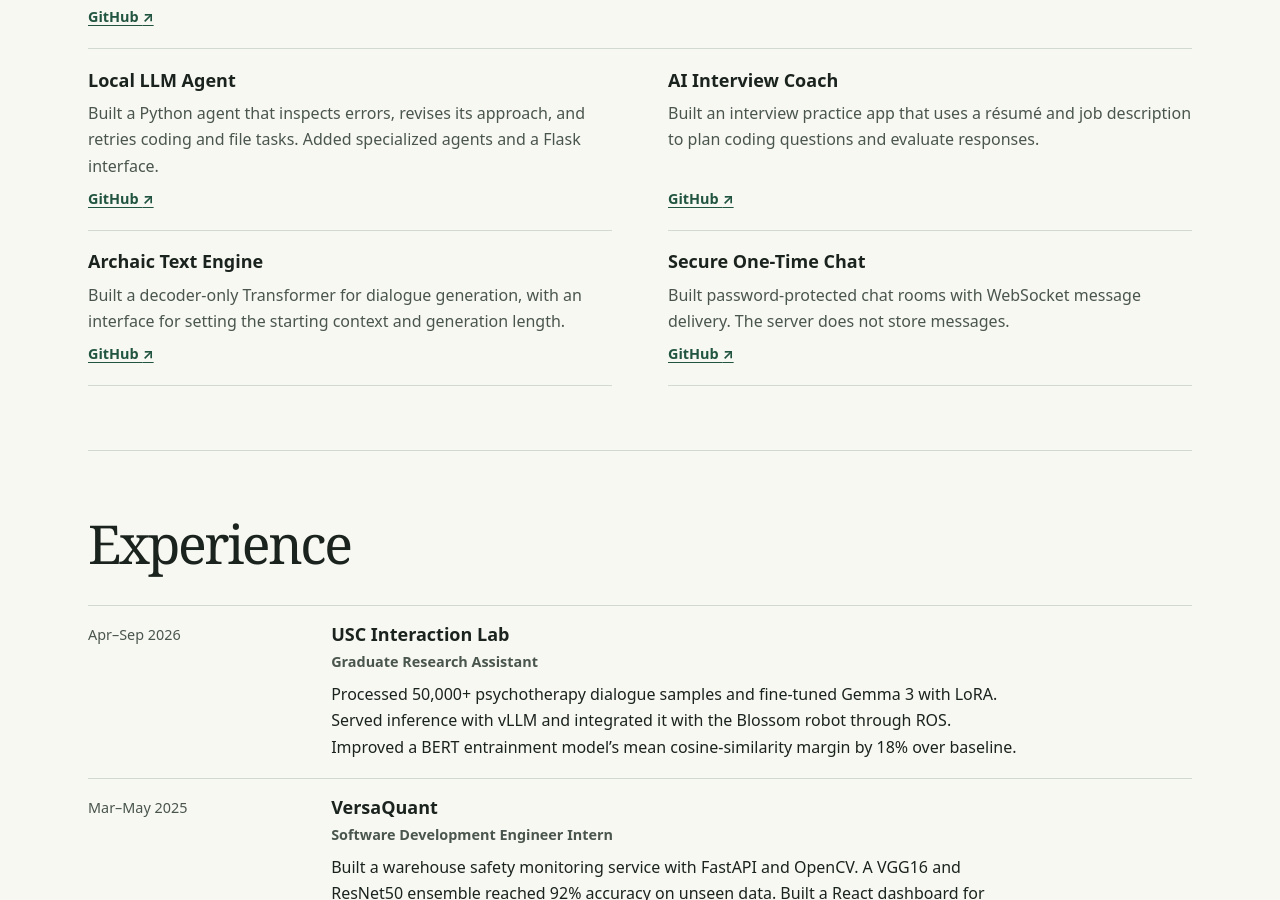
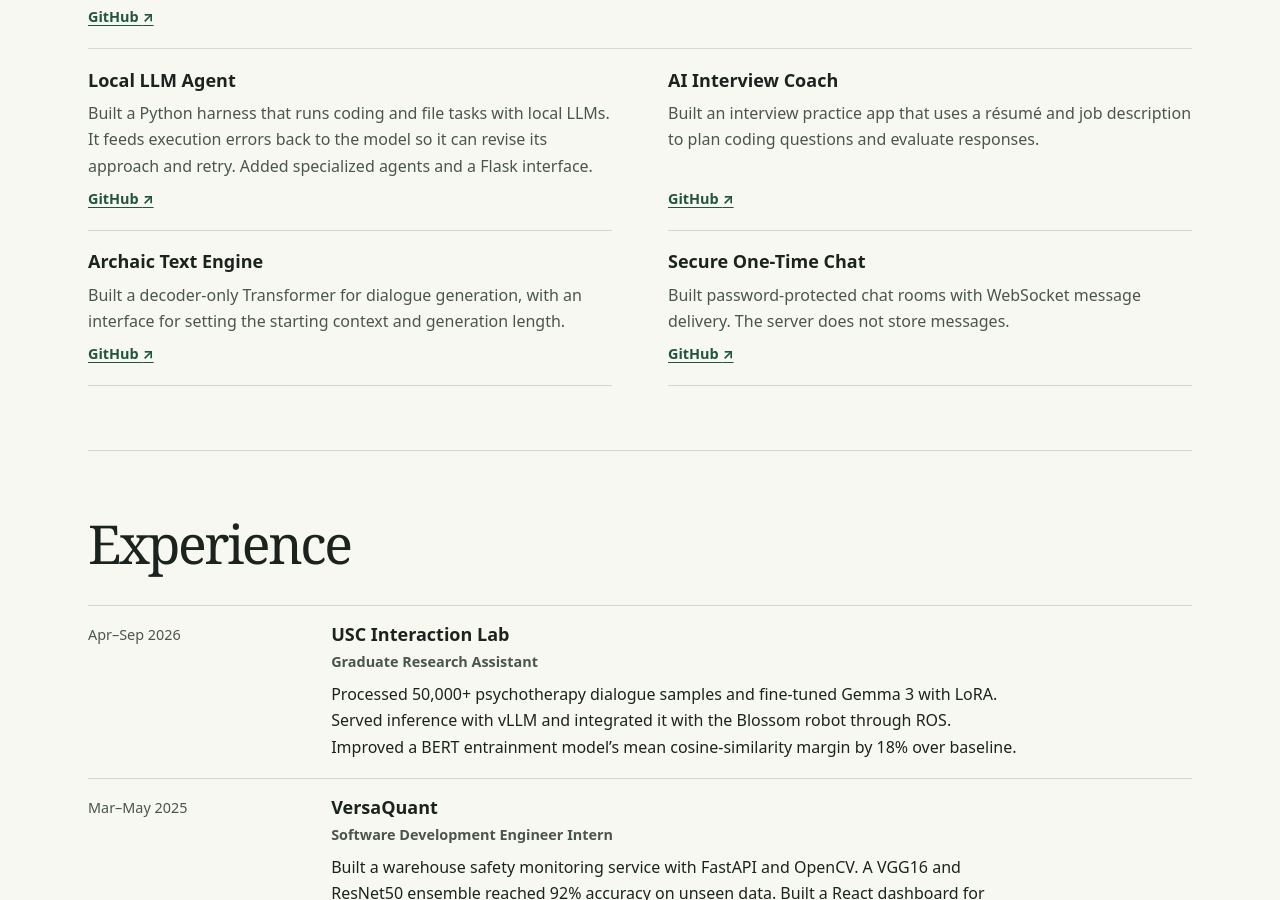
Before and after one commit to vishnugamini/vishnugamini.github.io, a plain HTML site: page index.html in a window 1280 px wide. Shown: the part 1478-2378 px from the top of the page. Drawn offline with Linux system fonts and the light colour scheme.

Commit message:
Describe Local LLM Agent as a harness

```diff
--- a/index.html
+++ b/index.html
@@ -81,7 +81,7 @@
           </article>
           <article class="project">
             <h3>Local LLM Agent</h3>
-            <p>Built a Python agent that inspects errors, revises its approach, and retries coding and file tasks. Added specialized agents and a Flask interface.</p>
+            <p>Built a Python harness that runs coding and file tasks with local LLMs. It feeds execution errors back to the model so it can revise its approach and retry. Added specialized agents and a Flask interface.</p>
             <a href="https://github.com/vishnugamini/LocalLLMAgent" aria-label="Local LLM Agent on GitHub">GitHub <span aria-hidden="true">↗</span></a>
           </article>
           <article class="project">
```
